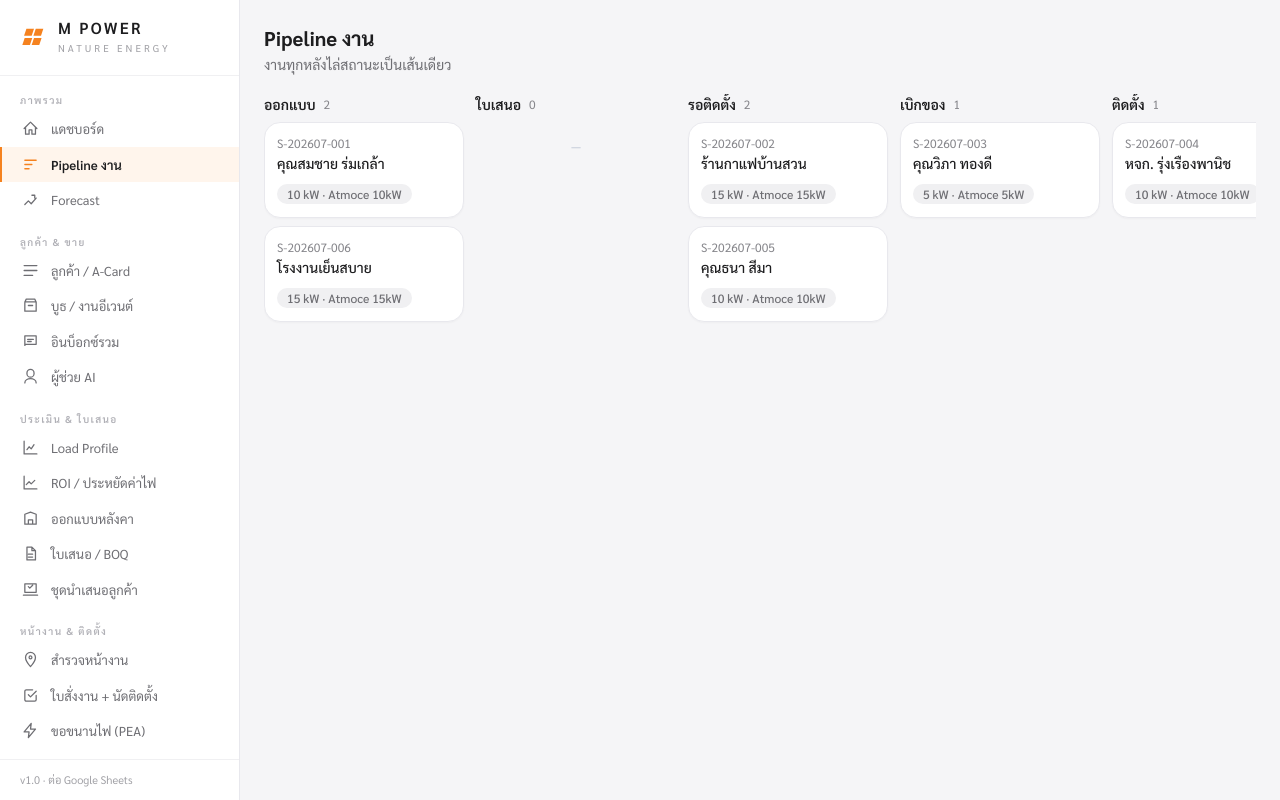
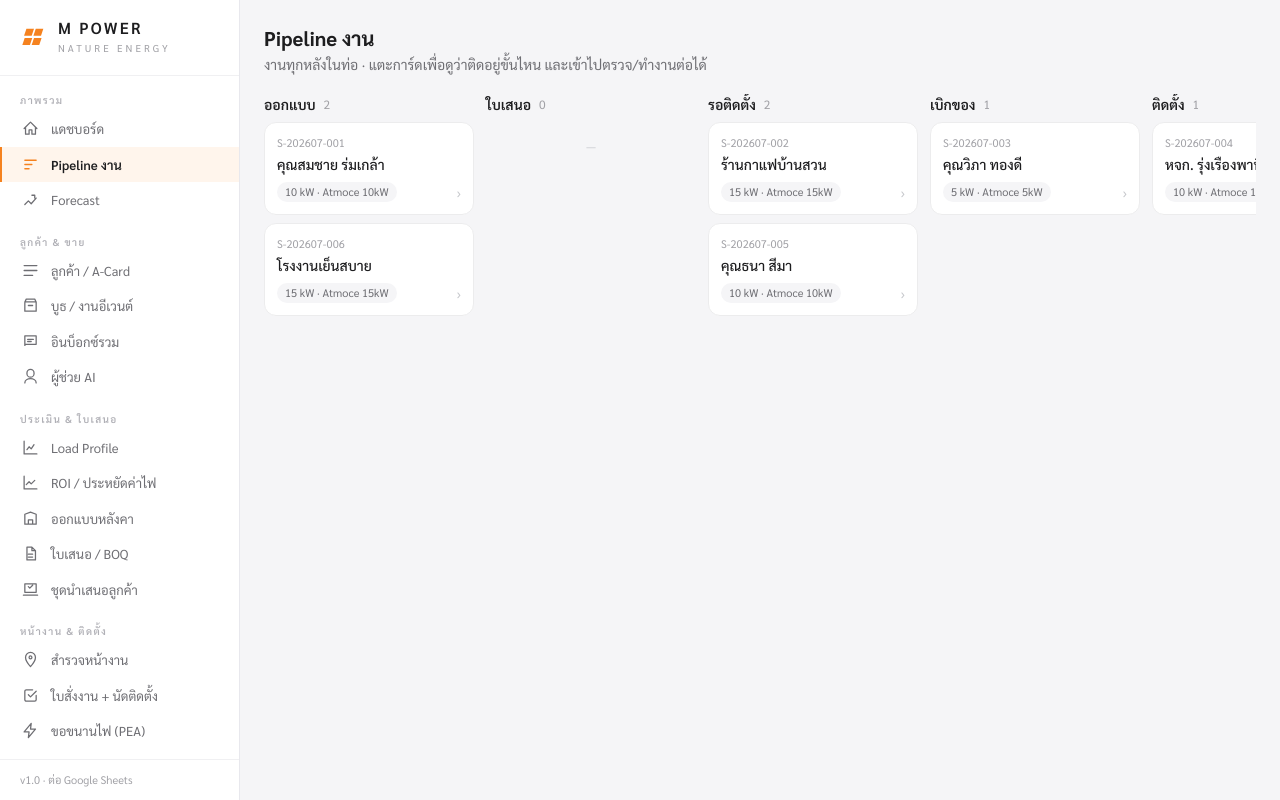
Before and after one commit to MORIZO168/mpower-app, a Next.js app in the folder mpower-app-source-v3/: page /pipeline in a window 1280 px wide. Built offline with nearby package versions, Linux system fonts and the light colour scheme.

Commit message:
Update page.js

```diff
--- a/mpower-app-source-v3/app/pipeline/page.js
+++ b/mpower-app-source-v3/app/pipeline/page.js
@@ -1,35 +1,135 @@
-import { PageHeader, Pill } from "@/components/ui";
-import { JOBS } from "@/lib/data";
+"use client";
+import { useState } from "react";
+import Link from "next/link";
+import { JOBS, PIPELINE_STAGES, pricing, baht } from "@/lib/data";
 
+// board columns (หลัง booking)
 const COLS = ["ออกแบบ", "ใบเสนอ", "รอติดตั้ง", "เบิกของ", "ติดตั้ง", "หลังการขาย"];
 
+// ขั้นตอน → หน้าที่ใช้ตรวจ/ทำงานต่อ
+const STAGE_LINK = {
+  "A-Card": { href: "/leads", label: "เปิดหน้า A-Card" },
+  "สำรวจ": { href: "/survey", label: "เปิดหน้าสำรวจ" },
+  "ออกแบบ": { href: "/design", label: "เปิดหน้าออกแบบหลังคา" },
+  "ใบเสนอ": { href: "/quote", label: "เปิดใบเสนอ / BOQ" },
+  "รอติดตั้ง": { href: "/workorder", label: "เปิดใบสั่งงาน + นัดติดตั้ง" },
+  "เบิกของ": { href: "/supply", label: "เปิดหน้า Supply / สต็อก" },
+  "ติดตั้ง": { href: "/workorder", label: "เปิดใบสั่งงาน" },
+  "หลังการขาย": { href: "/service", label: "เปิดหน้าดูแลหลังการขาย" },
+};
+
 export default function PipelinePage() {
+  const [sel, setSel] = useState(null);
+  const job = JOBS.find((j) => j.id === sel);
+
   return (
     <div className="p-6 max-w-6xl mx-auto">
-      <PageHeader title="Pipeline งาน" subtitle="งานทุกหลังไล่สถานะเป็นเส้นเดียว" />
+      <div className="mb-5">
+        <h1 className="text-xl font-bold text-[#1d1d1f]">Pipeline งาน</h1>
+        <p className="text-sm text-[#6e6e73] mt-0.5">งานทุกหลังในท่อ · แตะการ์ดเพื่อดูว่าติดอยู่ขั้นไหน และเข้าไปตรวจ/ทำงานต่อได้</p>
+      </div>
+
       <div className="flex gap-3 overflow-x-auto pb-2">
         {COLS.map((col) => {
           const items = JOBS.filter((j) => j.stage === col);
           return (
-            <div key={col} className="min-w-[200px] flex-1">
+            <div key={col} className="min-w-[210px] flex-1">
               <div className="flex items-center gap-2 mb-2">
-                <span className="text-sm font-semibold text-[#1a3c6e]">{col}</span>
-                <span className="text-xs text-[#8593a8]">{items.length}</span>
+                <span className="text-sm font-semibold text-[#1d1d1f]">{col}</span>
+                <span className="text-xs text-[#a1a1a6]">{items.length}</span>
               </div>
               <div className="space-y-2">
                 {items.map((j) => (
-                  <div key={j.id} className="card p-3">
-                    <div className="text-xs text-[#8593a8]">{j.id}</div>
-                    <div className="text-sm font-medium mt-0.5">{j.customer}</div>
-                    <div className="mt-2"><Pill tone="mut">{j.kw} kW · {j.inverter}</Pill></div>
-                  </div>
+                  <button key={j.id} onClick={() => setSel(j.id)} className="w-full text-left bg-white rounded-xl border border-[#ececed] p-3 hover:border-[#F5821F] transition">
+                    <div className="text-[11px] text-[#a1a1a6]">{j.id}</div>
+                    <div className="text-sm font-medium text-[#1d1d1f] mt-0.5">{j.customer}</div>
+                    <div className="flex items-center justify-between mt-2">
+                      <span className="text-[11px] px-2 py-0.5 rounded-full bg-[#f5f5f7] text-[#6e6e73]">{j.kw} kW · {j.inverter}</span>
+                      <span className="text-[#c7c9cd] text-sm">›</span>
+                    </div>
+                  </button>
                 ))}
-                {items.length === 0 && <div className="text-xs text-[#b6c0d0] py-4 text-center">—</div>}
+                {items.length === 0 && <div className="text-xs text-[#c7c9cd] py-4 text-center">—</div>}
               </div>
             </div>
           );
         })}
       </div>
+
+      {job && <JobDetail job={job} onClose={() => setSel(null)} />}
     </div>
   );
 }
+
+function JobDetail({ job, onClose }) {
+  const cur = PIPELINE_STAGES.indexOf(job.stage);
+  const p = pricing(job.kw);
+  const link = STAGE_LINK[job.stage];
+
+  return (
+    <div className="fixed inset-0 z-50 bg-black/40 flex items-end sm:items-center justify-center p-0 sm:p-6" onClick={onClose}>
+      <div className="bg-white w-full sm:max-w-2xl rounded-t-2xl sm:rounded-2xl max-h-[90vh] overflow-auto" onClick={(e) => e.stopPropagation()}>
+        <div className="p-5 border-b border-[#f0f0f2] flex items-center gap-3 sticky top-0 bg-white">
+          <div>
+            <div className="text-[11px] text-[#a1a1a6]">{job.id}</div>
+            <div className="text-lg font-bold text-[#1d1d1f]">{job.customer}</div>
+          </div>
+          <span className="ml-auto text-[11px] px-2 py-0.5 rounded-full bg-[#fff5ec] text-[#F5821F] font-semibold">อยู่ขั้น: {job.stage}</span>
+          <button onClick={onClose} className="text-[#a1a1a6] text-xl leading-none px-1">✕</button>
+        </div>
+
+        <div className="p-5 space-y-5">
+          <div>
+            <div className="text-[12px] font-semibold text-[#6e6e73] mb-3">ความคืบหน้า</div>
+            <div className="space-y-0">
+              {PIPELINE_STAGES.map((st, i) => {
+                const done = i < cur, current = i === cur;
+                return (
+                  <div key={st} className="flex items-center gap-3">
+                    <div className="flex flex-col items-center">
+                      <div className={"w-5 h-5 rounded-full flex items-center justify-center text-[10px] " + (done ? "bg-[#1a7d3a] text-white" : current ? "bg-[#F5821F] text-white" : "bg-[#eef0f2] text-[#c7c9cd]")}>
+                        {done ? "✓" : current ? "●" : i + 1}
+                      </div>
+                      {i < PIPELINE_STAGES.length - 1 && <div className={"w-0.5 h-6 " + (done ? "bg-[#1a7d3a]" : "bg-[#eef0f2]")} />}
+                    </div>
+                    <div className={"text-sm pb-6 " + (current ? "font-semibold text-[#1d1d1f]" : done ? "text-[#6e6e73]" : "text-[#c7c9cd]")}>
+                      {st}
+                      {current && <span className="ml-2 text-[11px] text-[#F5821F]">← ค้างอยู่ตรงนี้</span>}
+                    </div>
+                  </div>
+                );
+              })}
+            </div>
+          </div>
+
+          {link && (
+            <Link href={link.href} className="block w-full text-center bg-[#F5821F] text-white rounded-xl py-3 text-sm font-semibold">
+              {link.label} →
+            </Link>
+          )}
+
+          <div>
+            <div className="text-[12px] font-semibold text-[#6e6e73] mb-2">สเปก / ราคา (ประเมิน)</div>
+            <div className="grid grid-cols-2 sm:grid-cols-4 gap-2">
+              {[
+                { l: "ขนาดระบบ", v: job.kw + " kW" },
+                { l: "อินเวอร์เตอร์", v: p.inverter.model },
+                { l: "จำนวนแผง", v: p.panels + " แผง" },
+                { l: "ราคาขาย (ประเมิน)", v: baht(p.sell) },
+                { l: "ต้นทุนรวม", v: baht(p.cost) },
+                { l: "กำไร", v: baht(p.profit) },
+                { l: "มาร์จิน", v: p.marginPct + "%" },
+                { l: "ค่าแรงช่าง", v: baht(p.labor) },
+              ].map((x) => (
+                <div key={x.l} className="bg-[#f5f5f7] rounded-lg p-2.5">
+                  <div className="text-[10px] text-[#6e6e73]">{x.l}</div>
+                  <div className="text-sm font-semibold text-[#1d1d1f] mt-0.5">{x.v}</div>
+                </div>
+              ))}
+            </div>
+          </div>
+        </div>
+      </div>
+    </div>
+  );
+}
```
